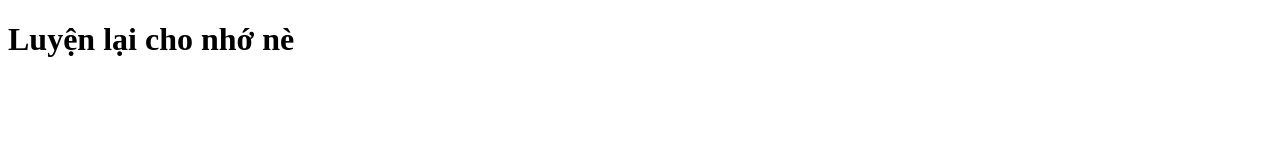
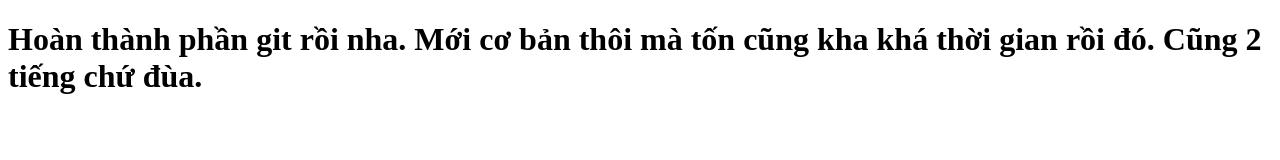
Before and after one commit to bhuunhan/fullstack, a plain HTML site: page index.html in a window 1280 px wide. Drawn offline with Linux system fonts and the light colour scheme.

Commit message:
Finish Git

```diff
--- a/index.html
+++ b/index.html
@@ -6,6 +6,9 @@
     <title>Document</title>
   </head>
   <body>
-    <h1>Luyện lại cho nhớ nè</h1>
+    <h1>
+      Hoàn thành phần git rồi nha. Mới cơ bản thôi mà tốn cũng kha khá thời gian
+      rồi đó. Cũng 2 tiếng chứ đùa.
+    </h1>
   </body>
 </html>
```
